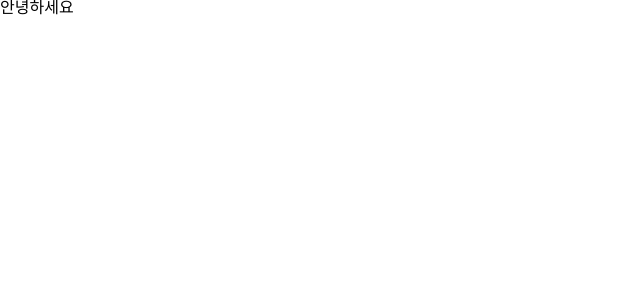
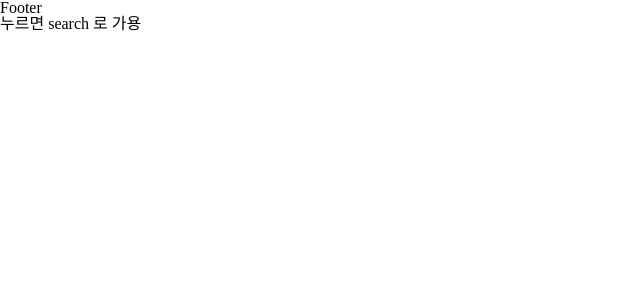
Before and after one commit to likelion-6team/6team-front, a React (Create React App) app: page / in a window 1280 px wide. Shown: the top 300 px of the page, without its empty margins (0-640 px from the left). Built offline with nearby package versions, Linux system fonts and the light colour scheme.

Commit message:
feat: react router dom 세팅

```diff
--- a/package.json
+++ b/package.json
@@ -4,6 +4,7 @@
   "private": true,
   "dependencies": {
     "@emotion/react": "^11.11.1",
+    "@tanstack/react-query": "^4.32.1",
     "@testing-library/jest-dom": "^5.17.0",
     "@testing-library/react": "^13.4.0",
     "@testing-library/user-event": "^13.5.0",
@@ -13,6 +14,7 @@
     "@types/react-dom": "^18.2.7",
     "react": "^18.2.0",
     "react-dom": "^18.2.0",
+    "react-router-dom": "^6.14.2",
     "react-scripts": "5.0.1",
     "typescript": "^4.9.5",
     "web-vitals": "^2.1.4"
--- a/src/App.tsx
+++ b/src/App.tsx
@@ -1,7 +1,14 @@
-import React from "react";
+import { Suspense } from "react";
+import Footer from "./components/Footer";
+import RoutesSetting from "./Routes";
 
 function App() {
-  return <div>안녕하세요</div>;
+  return (
+    <Suspense fallback={<div />}>
+      <Footer />
+      <RoutesSetting />
+    </Suspense>
+  );
 }
 
 export default App;
--- /dev/null
+++ b/src/Routes.tsx
@@ -0,0 +1,24 @@
+import { ReactNode } from "react";
+import { Route, Routes } from "react-router-dom";
+import Home from "./components/Home";
+import Search from "./components/Search";
+
+export interface RouteProps {
+  path: string;
+  element: ReactNode;
+}
+
+export const routes: RouteProps[] = [
+  { path: "/", element: <Home /> },
+  { path: "/search", element: <Search /> },
+];
+
+const RoutesSetting = () => (
+  <Routes>
+    {routes.map(({ path, element }) => (
+      <Route key={path} path={path} element={element} />
+    ))}
+  </Routes>
+);
+
+export default RoutesSetting;
--- /dev/null
+++ b/src/components/Footer.tsx
@@ -0,0 +1,5 @@
+import React from "react";
+
+export default function Footer() {
+  return <div>Footer</div>;
+}
--- /dev/null
+++ b/src/components/Home/index.tsx
@@ -0,0 +1,8 @@
+import React from "react";
+import { useNavigate } from "react-router-dom";
+
+export default function Home() {
+  const navigate = useNavigate();
+
+  return <div onClick={() => navigate(`/search`)}>누르면 search 로 가용</div>;
+}
--- /dev/null
+++ b/src/components/Search/index.tsx
@@ -0,0 +1,5 @@
+import React from "react";
+
+export default function Search() {
+  return <div>Search</div>;
+}
--- a/src/index.tsx
+++ b/src/index.tsx
@@ -4,14 +4,17 @@ import App from "./App";
 import reportWebVitals from "./reportWebVitals";
 import { Global } from "@emotion/react";
 import reset from "./styles/reset";
+import { BrowserRouter } from "react-router-dom";
 
 const root = ReactDOM.createRoot(
   document.getElementById("root") as HTMLElement
 );
 root.render(
   <React.StrictMode>
-    <Global styles={reset} />
-    <App />
+    <BrowserRouter>
+      <Global styles={reset} />
+      <App />
+    </BrowserRouter>
   </React.StrictMode>
 );
 
```
Also changed, not shown: 2 other files (tests, documents, lock files or other folders).
